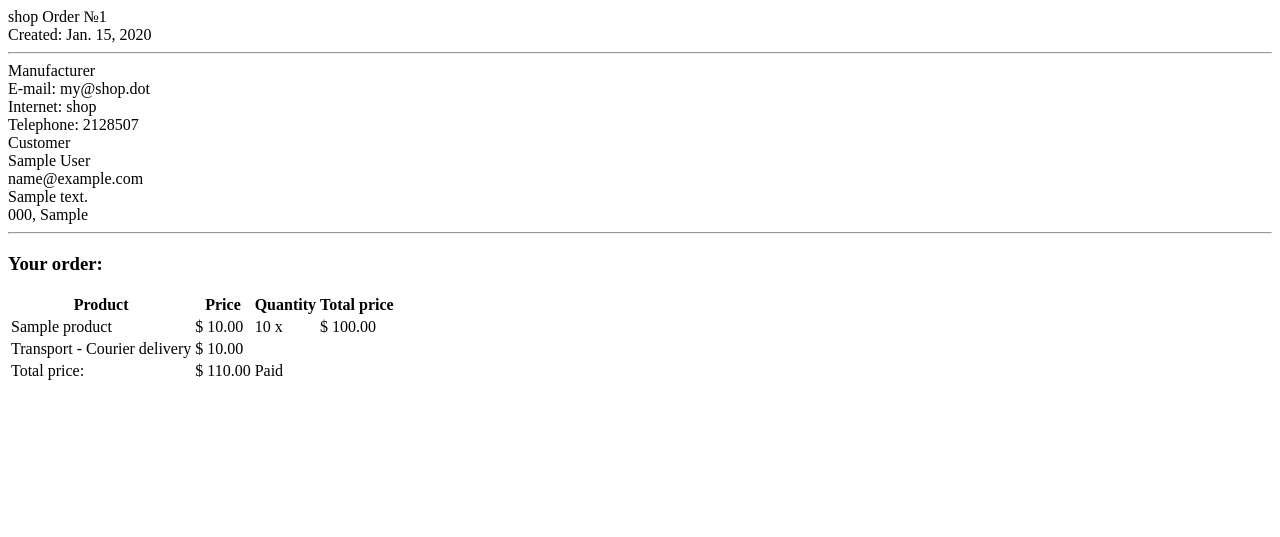
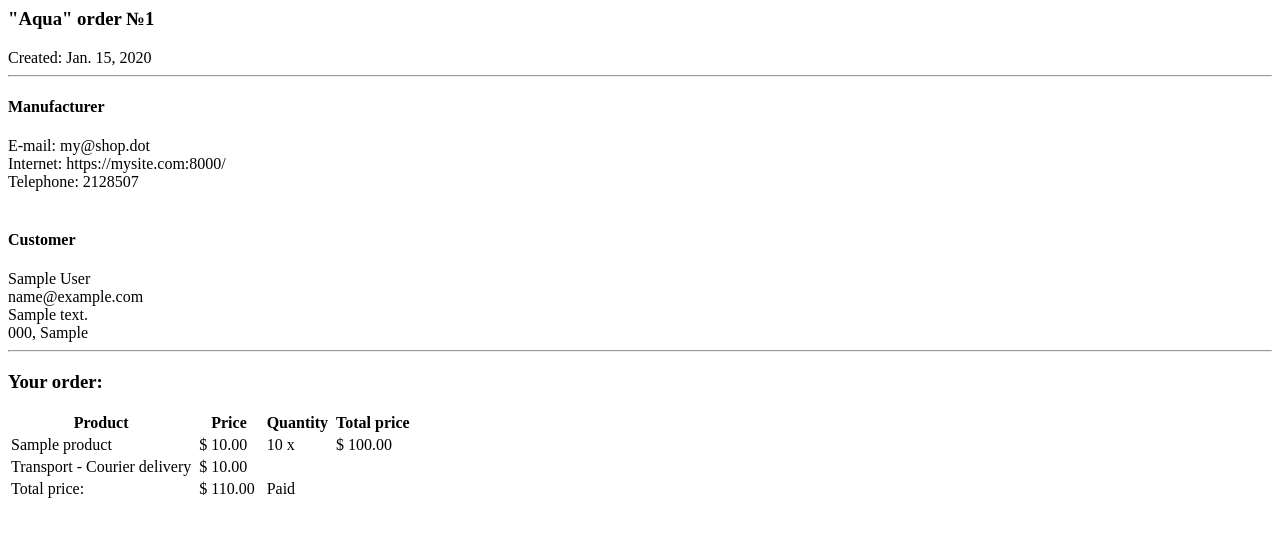
Before and after one commit to Kitayeu/my_shop, a Django app: template templates/orders/pdf.html in a window 1280 px wide. Shown: the top 537 px of the page. Run offline with Django 3.2, Linux system fonts and the light colour scheme; the template is opened without the code that fills it: values that come from a table or form of the project are taken from there, others are empty; tables that the repository leaves empty hold one stand-in row (values such as "Sample post"); parts of the project's set-up code (start-up, migrations or seed data) failed here and were passed over.

Commit message:
Changed 'pdf.html' template

```diff
--- a/templates/orders/pdf.html
+++ b/templates/orders/pdf.html
@@ -1,29 +1,31 @@
 <html lang="en">
+
 <body>
-    <div>
-        <span>
-            shop
-        </span>
-        <span>
-            Order №{{ order.id }}
-        </span>
+    <div class="pdf_title">
+        <h3>"Aqua" order №{{ order.id }}</h3>
     </div>
-    <div>
+
+    <div class="pdf_date">
         Created: {{ order.created|date }}
     </div>
+
     <hr>
+
     <div>
-        <div>
-            <div>
-                Manufacturer
+        <div class="pdf_description">
+            <div class="pdf_description-title">
+                <h4>Manufacturer</h4>
             </div>
             E-mail: my@shop.dot<br>
-            Internet: shop<br>
+            Internet: https://mysite.com:8000/<br>
             Telephone: 2128507<br>
         </div>
-        <div>
-            <div>
-                Customer
+
+        <br>
+
+        <div class="pdf_customer">
+            <div class="pdf_customer-title">
+                <h4>Customer</h4>
             </div>
             {{ order.first_name }} {{ order.last_name }}<br>
             {{ order.email }}<br>
@@ -31,36 +33,43 @@
             {{ order.postal_code }}, {{ order.city }}
         </div>
     </div>
+
     <hr>
-    <h3>Your order:</h3>
+
+    <h3 class="pdf_oder">Your order:</h3>
     <table>
         <thead>
         <tr>
-            <th>Product</th>
-            <th>Price</th>
-            <th>Quantity</th>
-            <th>Total price</th>
+            <th>Product&nbsp;</th>
+            <th>Price&nbsp;</th>
+            <th>Quantity&nbsp;</th>
+            <th>Total price&nbsp;</th>
         </tr>
         </thead>
+
         <tbody>
             {% for item in order.items.all %}
                 <tr>
-                    <td> {{ item.product.name }}</td>
-                    <td>$ {{ item.price }}</td>
-                    <td>{{ item.quantity }} x</td>
-                    <td>$ {{ item.get_cost }}</td>
+                    <td> {{ item.product.name }}&nbsp;</td>
+                    <td>$ {{ item.price }}&nbsp;</td>
+                    <td>{{ item.quantity }} x&nbsp;</td>
+                    <td>$ {{ item.get_cost }}&nbsp;</td>
                 </tr>
             {% endfor %}
             <tr>
-                <td>Transport - {{ order.transport }}</td>
-                <td>$ {{ order.transport_cost }}</td>
+                <td>Transport - {{ order.transport }}&nbsp;</td>
+                <td>$ {{ order.transport_cost }}&nbsp;</td>
             </tr>
+
             <tr>
                 <td>Total price:</td>
-                <td>$ {{ order.get_total_cost|floatformat:2 }} </td>
-                <td>{% if order.paid %}Paid{% else %}Pending payment{% endif %}</td>
+                <td>$ {{ order.get_total_cost|floatformat:2 }} &nbsp;</td>
+                <td>{% if order.paid %}Paid{% else %}Pending payment{% endif %}&nbsp;</td>
             </tr>
         </tbody>
+
     </table>
+
 </body>
+
 </html>
```
